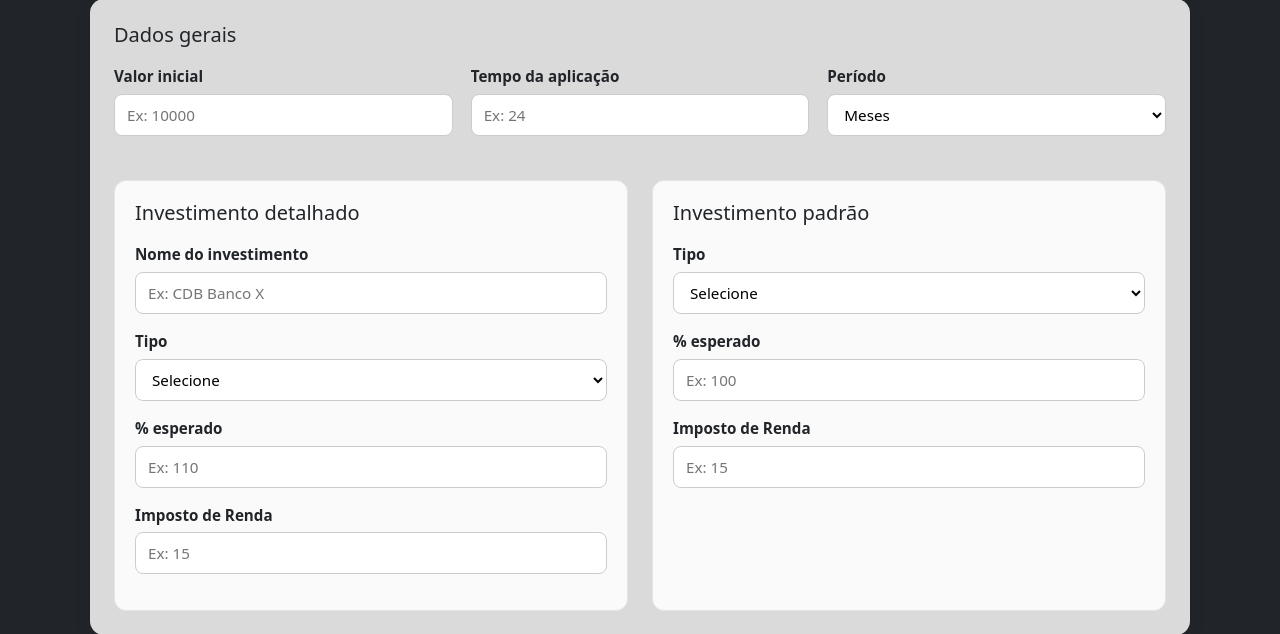
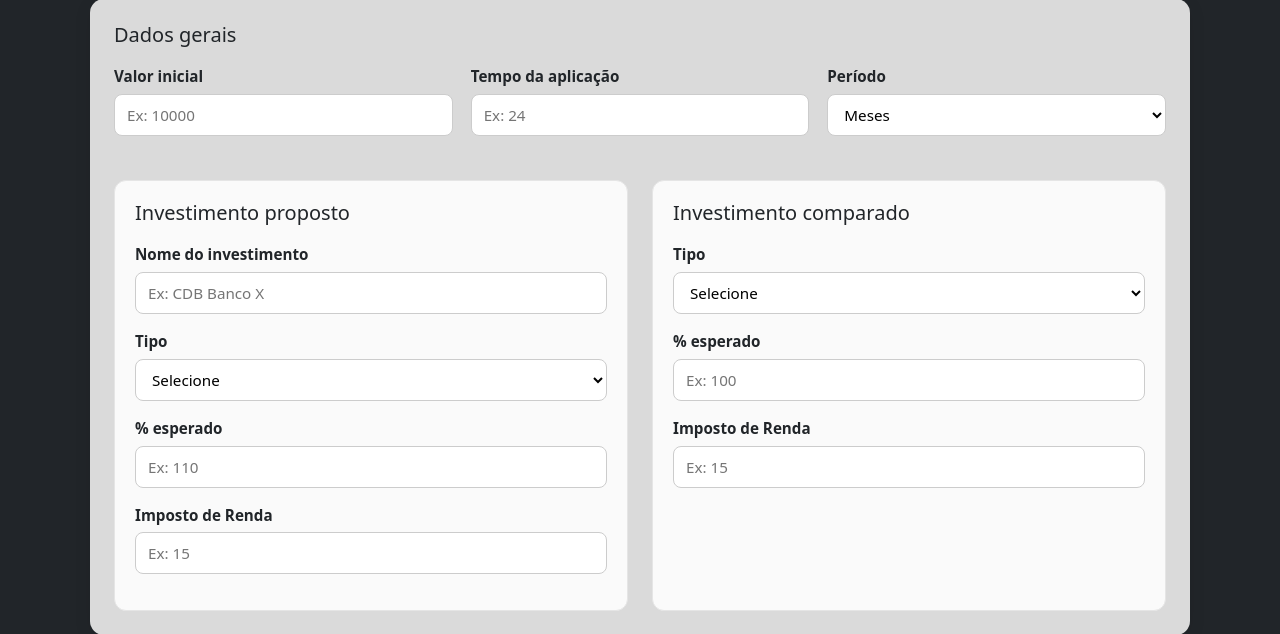
Before and after one commit to ksseo-ds/simulador-portabilidade, a Flask app: page /investments/comparador in a window 1280 px wide. Shown: the part 215-849 px from the top of the page. Run offline with Flask 3, Linux system fonts and the light colour scheme; some libraries are stand-ins or nearby versions.

Commit message:
correção de nome investimento detalhado e investimento padrão

```diff
--- a/templates/investments/comparador.html
+++ b/templates/investments/comparador.html
@@ -38,7 +38,7 @@
   <div class="investments-grid">
 
     <div class="investment-box detailed">
-      <h2>Investimento detalhado</h2>
+      <h2>Investimento proposto</h2>
 
       <div class="form-group">
         <label for="nome_investimento">Nome do investimento</label>
@@ -69,7 +69,7 @@
     </div>
 
     <div class="investment-box standard">
-      <h2>Investimento padrão</h2>
+      <h2>Investimento comparado</h2>
 
       <div class="form-group">
         <label for="tipo_padrao">Tipo</label>
```
